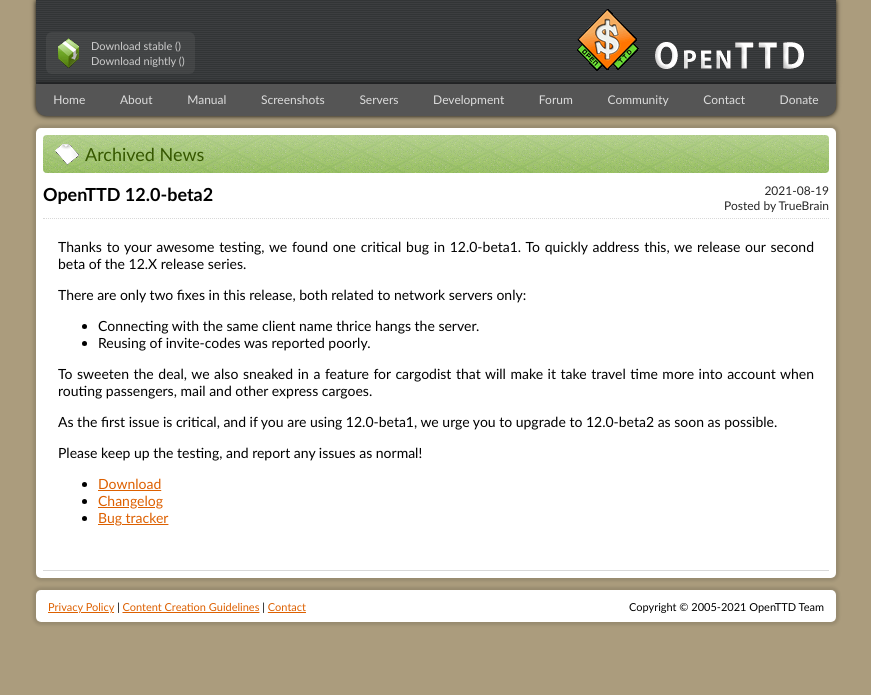
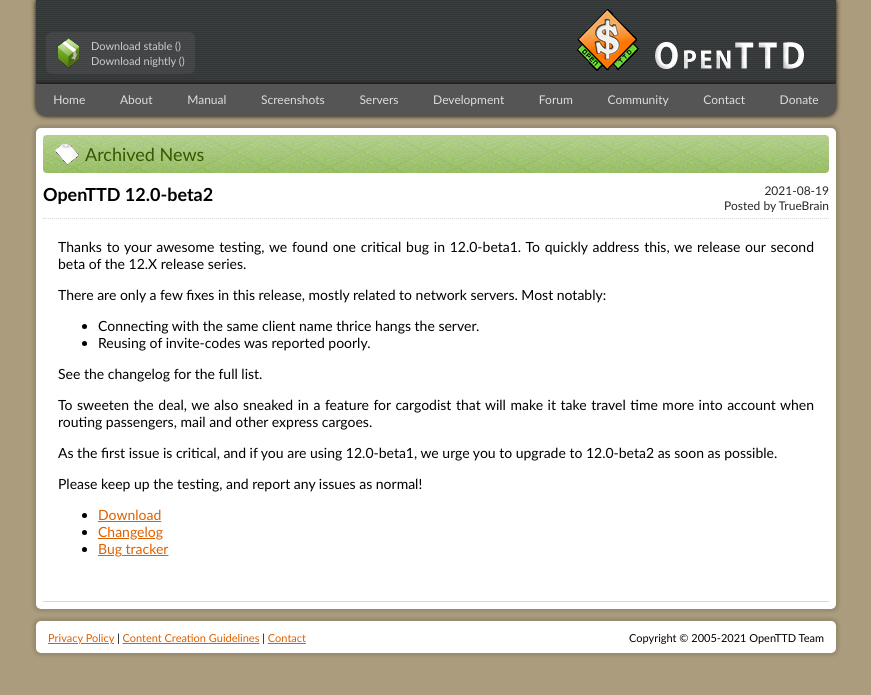
Before and after one commit to OpenTTD/website, a Jekyll site: the page built from _posts/2021-08-19-openttd-12-0-beta2.md, in a window 1280 px wide. Shown: the top 695 px of the page, without its empty margins (204-1075 px from the left). Built offline with Jekyll 4.4.1, drawn with Linux system fonts in a browser that asks for light colours.

Commit message:
Update: Text

```diff
--- a/_posts/2021-08-19-openttd-12-0-beta2.md
+++ b/_posts/2021-08-19-openttd-12-0-beta2.md
@@ -6,9 +6,12 @@
 Thanks to your awesome testing, we found one critical bug in 12.0-beta1.
 To quickly address this, we release our second beta of the 12.X release series.
 
-There are only two fixes in this release, both related to network servers only:
+There are only a few fixes in this release, mostly related to network servers.
+Most notably:
 * Connecting with the same client name thrice hangs the server.
 * Reusing of invite-codes was reported poorly.
+
+See the changelog for the full list.
 
 To sweeten the deal, we also sneaked in a feature for cargodist that will make it take travel time more into account when routing passengers, mail and other express cargoes.
 
```
